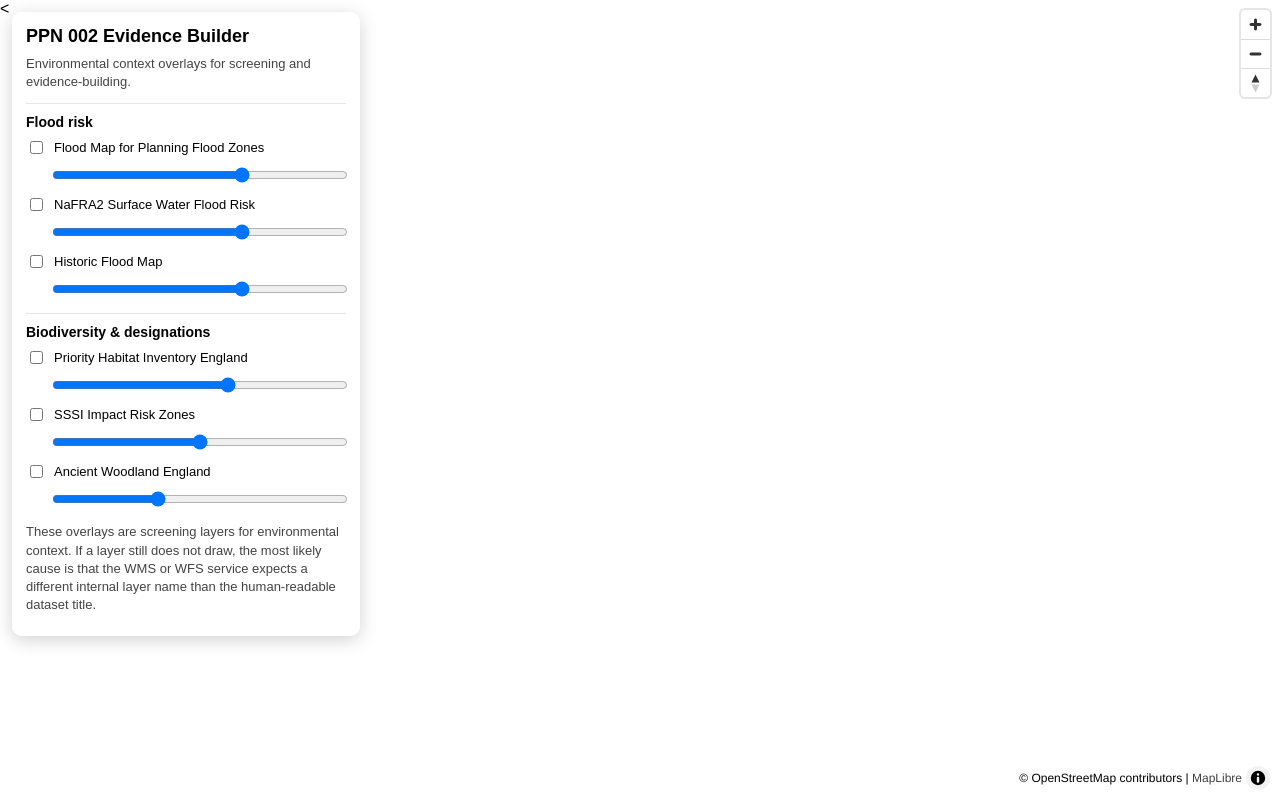
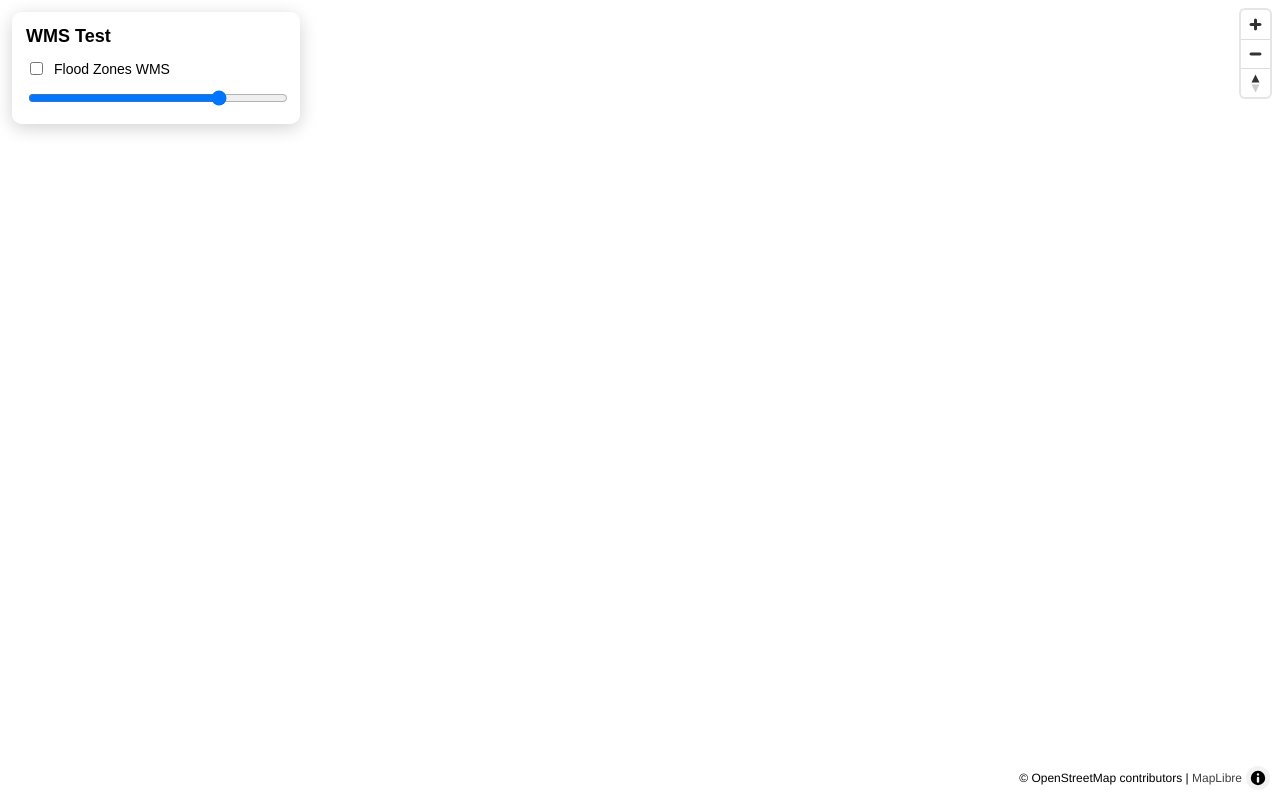
Before and after one commit to kyleroberts238-stack/PPN02App, a plain HTML site: page index.html in a window 1280 px wide. Drawn offline with nearby package versions, Linux system fonts and the light colour scheme; no server answers.

Commit message:
Update index.html

```diff
--- a/index.html
+++ b/index.html
@@ -1,8 +1,8 @@
-<<!DOCTYPE html>
+<!DOCTYPE html>
 <html lang="en">
 <head>
   <meta charset="utf-8" />
-  <title>PPN 002 Evidence Builder</title>
+  <title>Flood Zones WMS Test</title>
   <meta name="viewport" content="width=device-width, initial-scale=1" />
 
   <link
@@ -29,63 +29,33 @@
       top: 12px;
       left: 12px;
       z-index: 10;
-      width: 320px;
-      max-height: calc(100vh - 24px);
-      overflow: auto;
+      width: 260px;
       background: rgba(255, 255, 255, 0.96);
       border-radius: 10px;
       box-shadow: 0 4px 18px rgba(0, 0, 0, 0.18);
-      padding: 14px 14px 10px;
+      padding: 14px;
     }
 
     .panel h1 {
-      margin: 0 0 8px;
+      margin: 0 0 12px;
       font-size: 18px;
-    }
-
-    .panel p {
-      margin: 0 0 12px;
-      font-size: 13px;
-      color: #444;
-      line-height: 1.4;
-    }
-
-    .layer-group {
-      margin-bottom: 14px;
-      border-top: 1px solid #e6e6e6;
-      padding-top: 10px;
-    }
-
-    .layer-group h2 {
-      margin: 0 0 8px;
-      font-size: 14px;
     }
 
     .layer-row {
       display: flex;
       align-items: center;
       gap: 8px;
-      margin-bottom: 8px;
-      font-size: 13px;
+      font-size: 14px;
+      margin-bottom: 10px;
     }
 
     .layer-row label {
+      cursor: pointer;
       flex: 1;
-      cursor: pointer;
-    }
-
-    .opacity-wrap {
-      margin: 6px 0 10px 24px;
     }
 
     .opacity-wrap input[type="range"] {
       width: 100%;
-    }
-
-    .note {
-      font-size: 12px;
-      color: #666;
-      line-height: 1.4;
     }
   </style>
 </head>
@@ -93,110 +63,23 @@
   <div id="map"></div>
 
   <div class="panel">
-    <h1>PPN 002 Evidence Builder</h1>
-    <p>Environmental context overlays for screening and evidence-building.</p>
-
-    <div class="layer-group">
-      <h2>Flood risk</h2>
+    <h1>WMS Test</h1>
 
     <div class="layer-row">
-        <input type="checkbox" id="toggle-flood-zones" data-layer="flood-zones" />
-        <label for="toggle-flood-zones">Flood Map for Planning Flood Zones</label>
+      <input type="checkbox" id="toggle-flood-zones" />
+      <label for="toggle-flood-zones">Flood Zones WMS</label>
     </div>
+
     <div class="opacity-wrap">
       <input
         type="range"
+        id="opacity-flood-zones"
         min="0"
         max="1"
         step="0.05"
-          value="0.65"
-          data-opacity="flood-zones"
+        value="0.75"
       />
     </div>
-
-      <div class="layer-row">
-        <input type="checkbox" id="toggle-rofsw" data-layer="rofsw" />
-        <label for="toggle-rofsw">NaFRA2 Surface Water Flood Risk</label>
-      </div>
-      <div class="opacity-wrap">
-        <input
-          type="range"
-          min="0"
-          max="1"
-          step="0.05"
-          value="0.65"
-          data-opacity="rofsw"
-        />
-      </div>
-
-      <div class="layer-row">
-        <input type="checkbox" id="toggle-hfm" data-layer="historic-flood-map" />
-        <label for="toggle-hfm">Historic Flood Map</label>
-      </div>
-      <div class="opacity-wrap">
-        <input
-          type="range"
-          min="0"
-          max="1"
-          step="0.05"
-          value="0.65"
-          data-opacity="historic-flood-map"
-        />
-      </div>
-    </div>
-
-    <div class="layer-group">
-      <h2>Biodiversity & designations</h2>
-
-      <div class="layer-row">
-        <input type="checkbox" id="toggle-phi" data-layer="priority-habitat" />
-        <label for="toggle-phi">Priority Habitat Inventory England</label>
-      </div>
-      <div class="opacity-wrap">
-        <input
-          type="range"
-          min="0"
-          max="1"
-          step="0.05"
-          value="0.60"
-          data-opacity="priority-habitat"
-        />
-      </div>
-
-      <div class="layer-row">
-        <input type="checkbox" id="toggle-sssi-irz" data-layer="sssi-irz" />
-        <label for="toggle-sssi-irz">SSSI Impact Risk Zones</label>
-      </div>
-      <div class="opacity-wrap">
-        <input
-          type="range"
-          min="0"
-          max="1"
-          step="0.05"
-          value="0.50"
-          data-opacity="sssi-irz"
-        />
-      </div>
-
-      <div class="layer-row">
-        <input type="checkbox" id="toggle-awi" data-layer="ancient-woodland" />
-        <label for="toggle-awi">Ancient Woodland England</label>
-      </div>
-      <div class="opacity-wrap">
-        <input
-          type="range"
-          min="0"
-          max="1"
-          step="0.05"
-          value="0.35"
-          data-opacity="ancient-woodland"
-        />
-      </div>
-    </div>
-
-    <p class="note">
-      These overlays are screening layers for environmental context. If a layer still does not draw, the most likely cause is that the WMS or WFS service expects a different internal layer name than the human-readable dataset title.
-    </p>
   </div>
 
   <script src="./app.js"></script>
```
Lines whose indentation alone changed are shown as unchanged.
